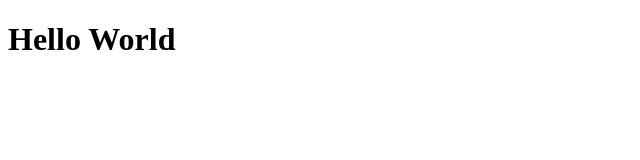
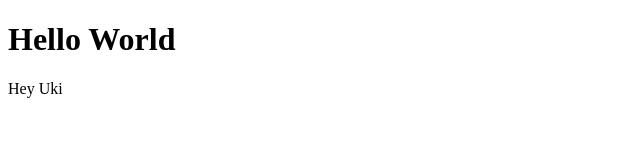
Before and after one commit to Sivananthi22/practise.io, a plain HTML site: page index.html in a window 1280 px wide. Shown: the full height of the page, 0-640 px from the left. Drawn offline with Linux system fonts and the light colour scheme.

Commit message:
Update index.html

```diff
--- a/index.html
+++ b/index.html
@@ -7,5 +7,6 @@
 </head>
 <body>
     <h1>Hello World</h1>
+    <p>Hey Uki</p>
 </body>
 </html>
```
